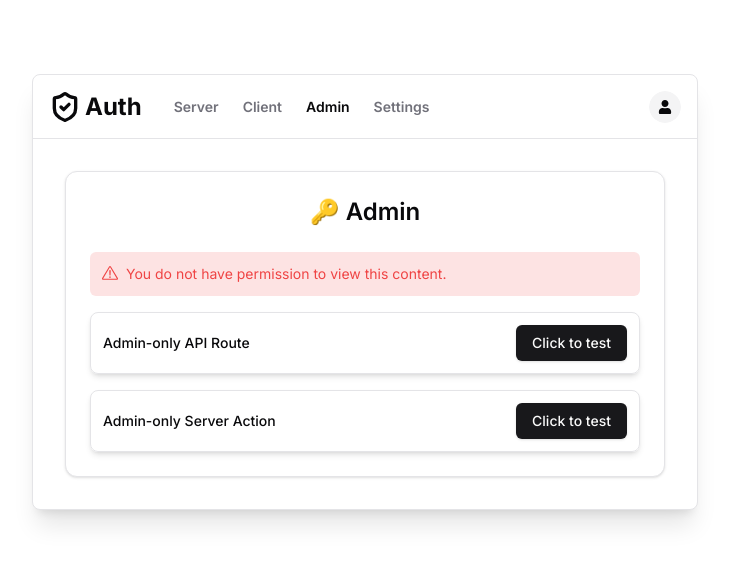
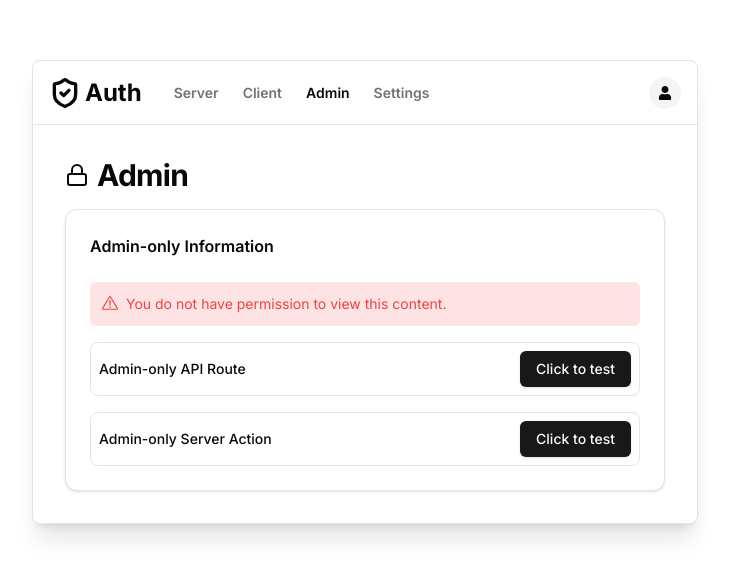
Before and after one commit to salimi-my/next-auth-starter, a Next.js app: page /admin in a window 1280 px wide. Shown: the part 108-686 px from the top of the page, without its empty margins (275-1004 px from the left). Built offline with nearby package versions, Linux system fonts and the light colour scheme; no server answers.

Commit message:
Update admin page

```diff
--- a/app/(protected)/admin/page.tsx
+++ b/app/(protected)/admin/page.tsx
@@ -1,6 +1,7 @@
 'use client';
 
 import { toast } from 'sonner';
+import { Lock } from 'lucide-react';
 import { UserRole } from '@prisma/client';
 
 import { admin } from '@/actions/admin';
@@ -33,24 +34,30 @@ export default function AdminPage() {
   };
 
   return (
+    <div className='flex flex-col'>
+      <h2 className='text-3xl font-bold tracking-tight pb-4 flex items-center'>
+        <Lock className='mr-2' />
+        Admin
+      </h2>
       <Card className='w-[600px]'>
         <CardHeader>
-        <p className='text-2xl font-semibold text-center'>🔑 Admin</p>
+          <h3 className='font-semibold'>Admin-only Information</h3>
         </CardHeader>
         <CardContent className='space-y-4'>
           <RoleGate allowedRole={UserRole.ADMIN}>
-          <FormSuccess message='You are allowed to see this content!' />
+            <FormSuccess message='You are allowed to see this content.' />
           </RoleGate>
-        <div className='flex flex-row items-center justify-between rounded-lg border p-3 shadow-md'>
+          <div className='flex flex-row items-center justify-between rounded-lg border p-2'>
             <p className='text-sm font-medium'>Admin-only API Route</p>
             <Button onClick={onApiRouteClick}>Click to test</Button>
           </div>
 
-        <div className='flex flex-row items-center justify-between rounded-lg border p-3 shadow-md'>
+          <div className='flex flex-row items-center justify-between rounded-lg border p-2'>
             <p className='text-sm font-medium'>Admin-only Server Action</p>
             <Button onClick={onServerActionClick}>Click to test</Button>
           </div>
         </CardContent>
       </Card>
+    </div>
   );
 }
```
Lines whose indentation alone changed are shown as unchanged.
